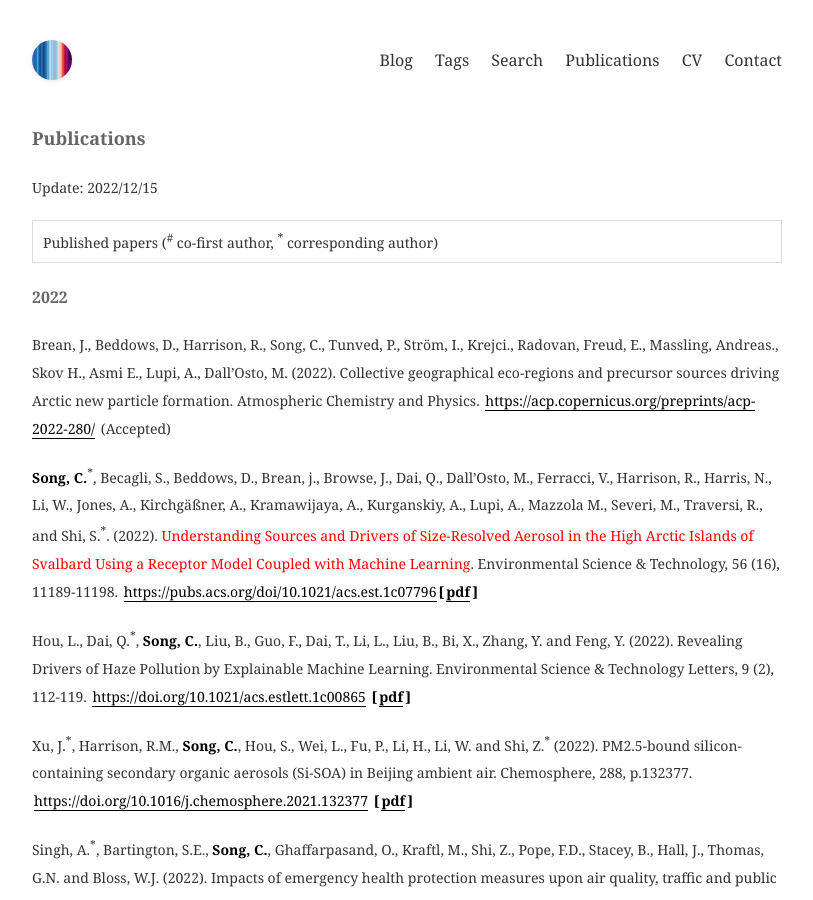
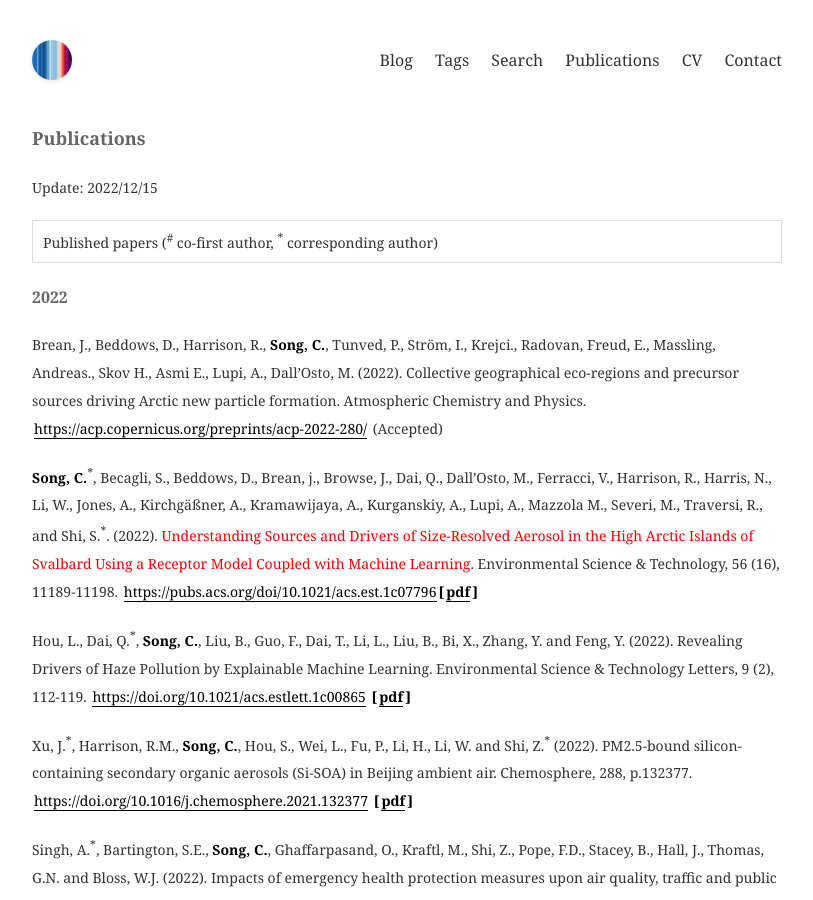
Before and after one commit to songair/Congbo, a Jekyll site: the page built from pages/publications.md, in a window 1280 px wide and 900 px high. Shown: the whole window, without its empty margins (233-1046 px from the left). Built offline with Jekyll 4.4.1, drawn with Linux system fonts in a browser that asks for light colours.

```diff
--- a/pages/publications.md
+++ b/pages/publications.md
@@ -14,7 +14,7 @@ Update: 2022/12/15
 
 ## 2022
 
-Brean, J., Beddows, D., Harrison, R., Song, C., Tunved, P., Ström, I., Krejci., Radovan, Freud, E., Massling, Andreas., Skov H., Asmi E., Lupi, A., Dall’Osto, M. (2022). Collective geographical eco-regions and precursor sources driving Arctic new particle formation. Atmospheric Chemistry and Physics. <https://acp.copernicus.org/preprints/acp-2022-280/> (Accepted)
+Brean, J., Beddows, D., Harrison, R., **Song, C.**, Tunved, P., Ström, I., Krejci., Radovan, Freud, E., Massling, Andreas., Skov H., Asmi E., Lupi, A., Dall’Osto, M. (2022). Collective geographical eco-regions and precursor sources driving Arctic new particle formation. Atmospheric Chemistry and Physics. <https://acp.copernicus.org/preprints/acp-2022-280/> (Accepted)
 
 **Song, C.**<sup>*</sup>, Becagli, S., Beddows, D., Brean, j., Browse, J., Dai, Q., Dall’Osto, M., Ferracci, V., Harrison, R., Harris, N., Li, W., Jones, A., Kirchgäßner, A., Kramawijaya, A., Kurganskiy, A., Lupi, A., Mazzola M., Severi, M., Traversi, R., and Shi, S.<sup>*</sup>. (2022). <span style="color:red;">Understanding Sources and Drivers of Size-Resolved Aerosol in the High Arctic Islands of Svalbard Using a Receptor Model Coupled with Machine Learning</span>.
 Environmental Science & Technology, 56 (16), 11189-11198. <https://pubs.acs.org/doi/10.1021/acs.est.1c07796>**[[pdf]({{site.baseurl}}/static/papers/acs.est.1c07796.pdf)]**
```
